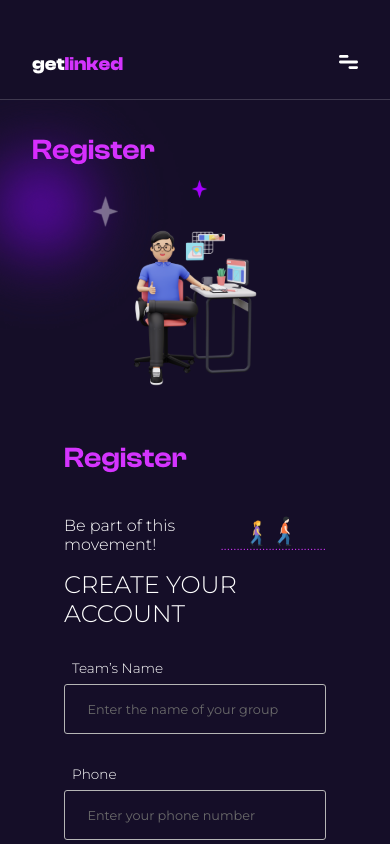
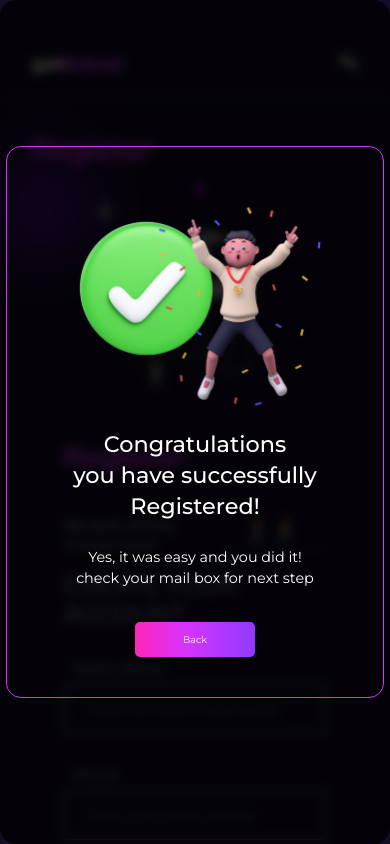
Before and after one commit to Nametheman/getlinked, a React (Vite) app: page /register in a window 390 px wide. Shown: the top 844 px of the page. Built offline with nearby package versions, Linux system fonts and the light colour scheme; no server answers.

Commit message:
fixed sucess modal responsiveness

```diff
--- a/src/components/SuccessModal.jsx
+++ b/src/components/SuccessModal.jsx
@@ -96,4 +96,17 @@ const ModalContent = styled.div`
   .txt {
     margin-bottom: 2rem;
   }
+
+  @media only screen and (max-width: 450px) {
+    width: 97%;
+    img {
+      width: 300px;
+    }
+    .successText {
+      font-size: 1.4rem;
+    }
+    .successTxt2 {
+      font-size: 0.9rem;
+    }
+  }
 `;
--- a/src/pages/Register.jsx
+++ b/src/pages/Register.jsx
@@ -11,7 +11,7 @@ import sata_gra from "../assets/images/sata_gra.svg";
 import { colors } from "../bits/colors";
 
 const Register = () => {
-  const [showModal, setShowModal] = useState(false);
+  const [showModal, setShowModal] = useState(true);
 
   const showSuccess = () => {
     setShowModal(true);
```
